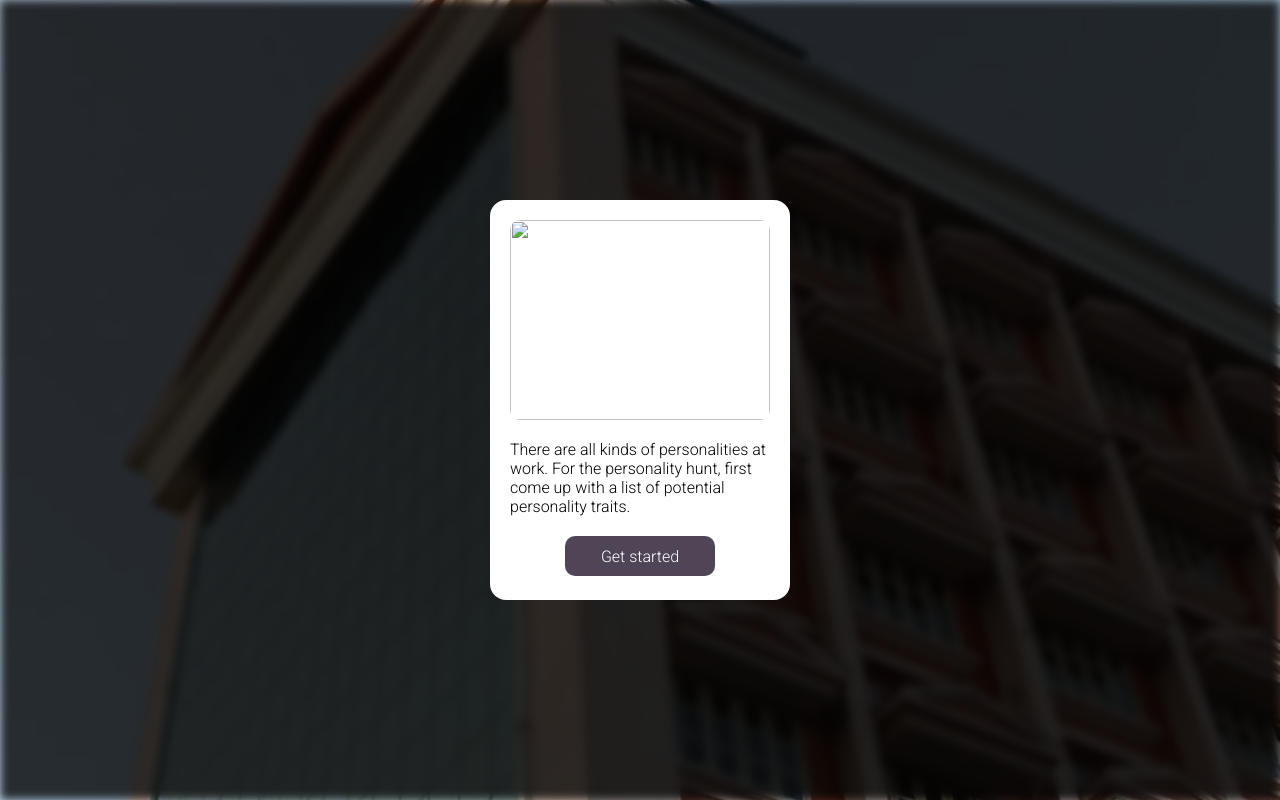
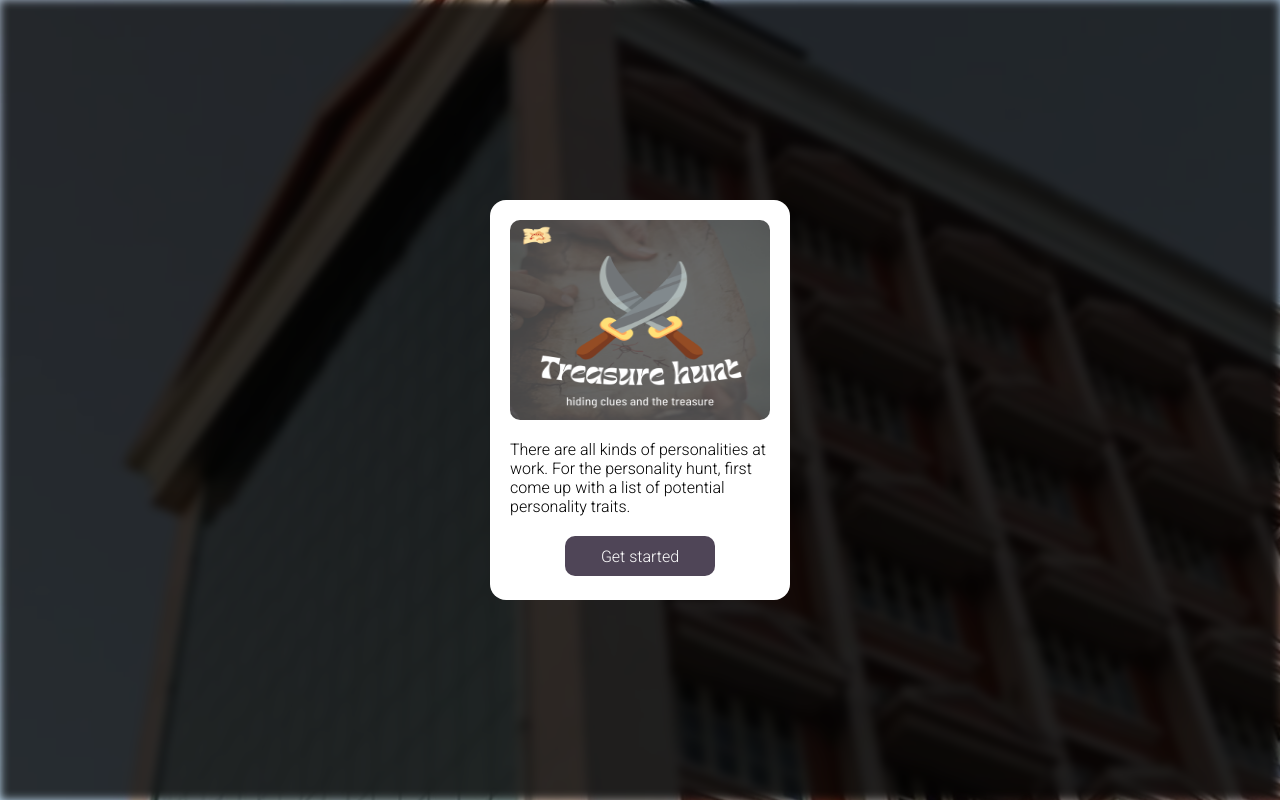
Before and after one commit to Aibaljose2004/inspire, a plain HTML site: page index.html in a window 1280 px wide. Drawn offline with Linux system fonts and the light colour scheme; files whose address does not match are found by name.

Commit message:
Update index.html

```diff
--- a/index.html
+++ b/index.html
@@ -13,7 +13,7 @@
     <section class="container" id="register">
         <div class="box">
             <div class="img">
-                <img src="assets/hunt.png" alt="" height="60x60">
+                <img src="hunt.png" alt="" height="60x60">
             </div>
             <div class="text">
                 <p>There are all kinds of personalities at work. For the personality hunt, first come up with a list of
```
